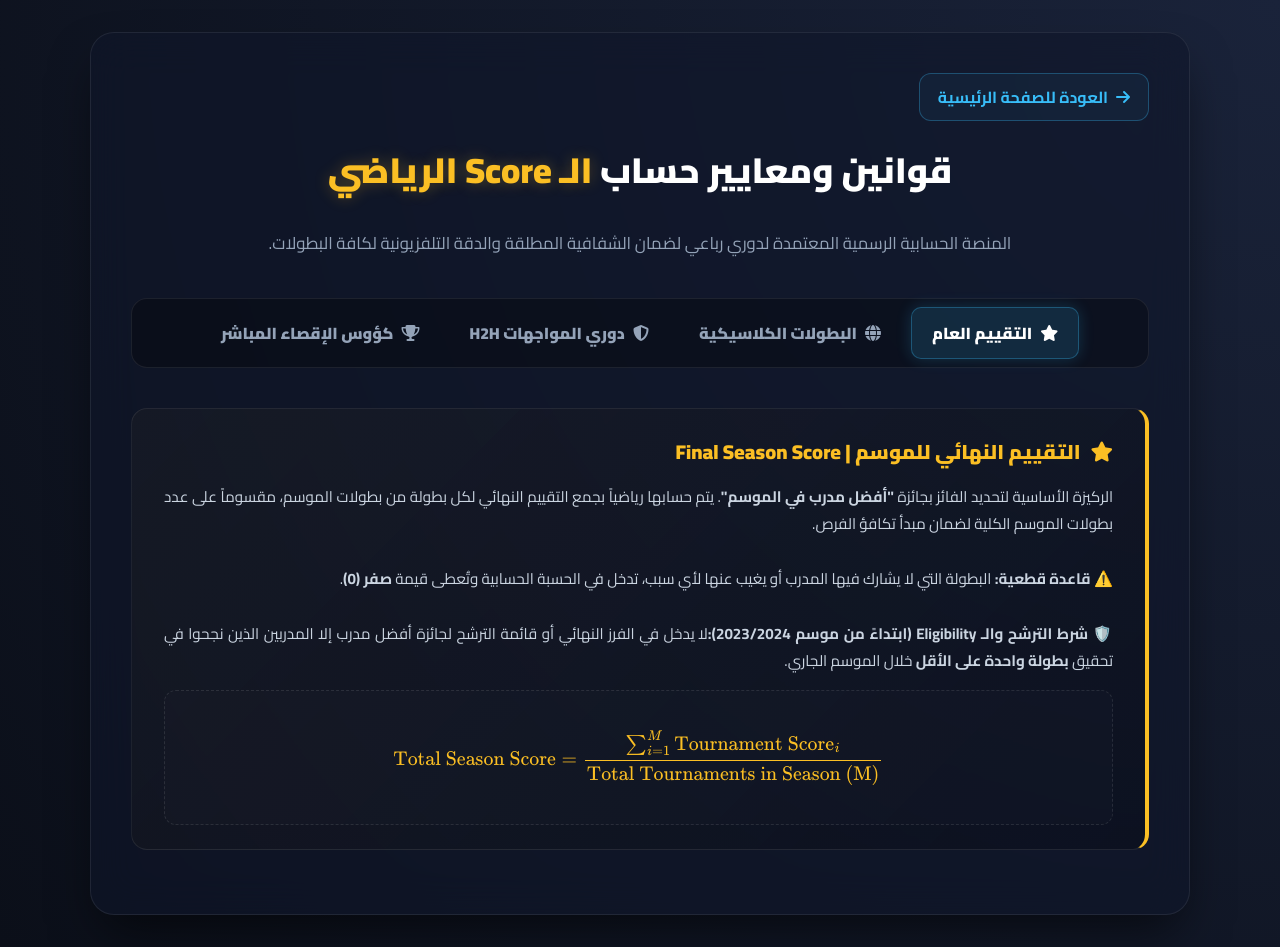
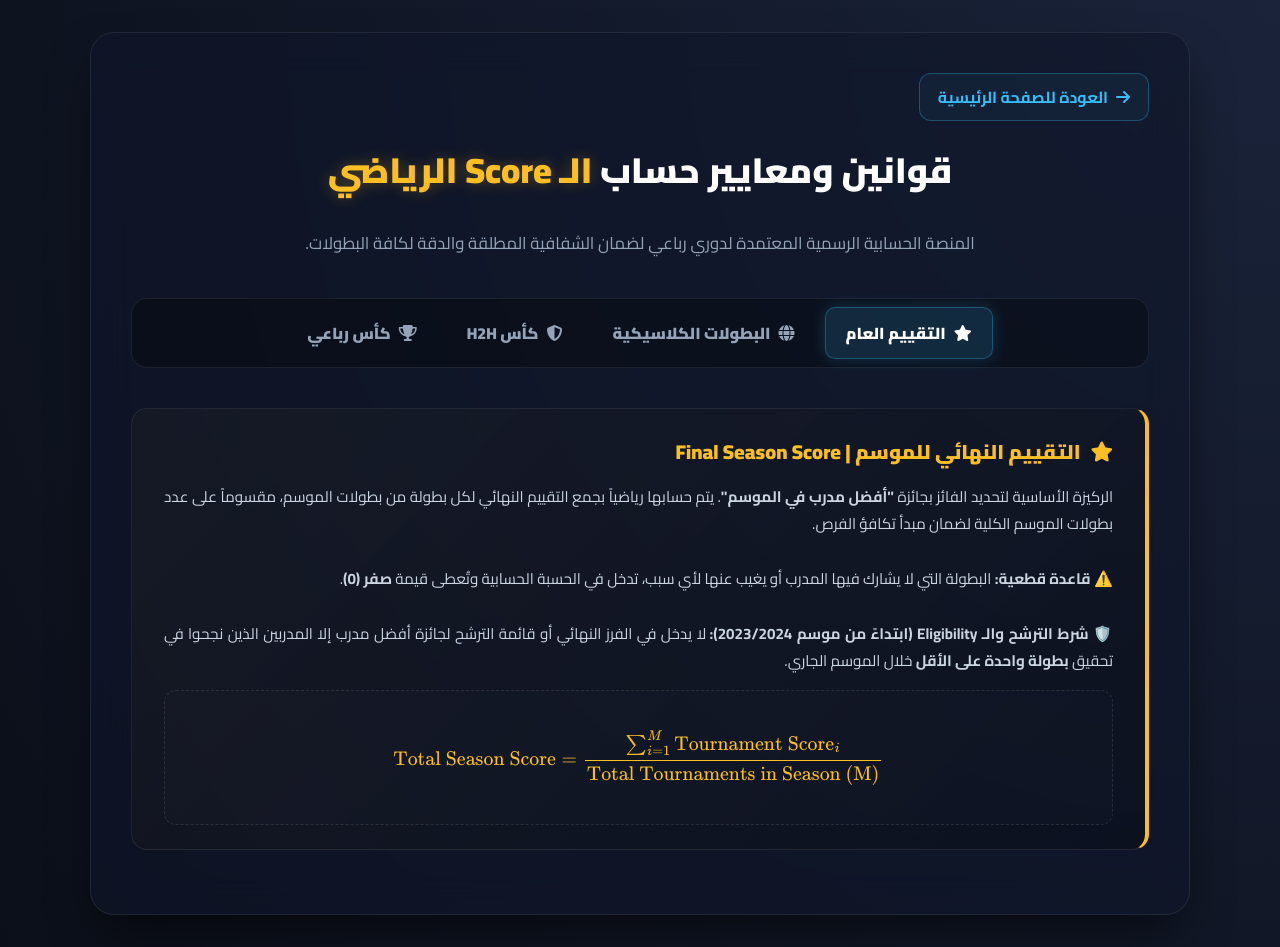
Before and after one commit to waleedehab07-sketch/Rabbaei-League, a website built with Vite: page rules.html in a window 1280 px wide. Built offline with nearby package versions, Linux system fonts and the light colour scheme.

Commit message:
Update rules.html

```diff
--- a/rules.html
+++ b/rules.html
@@ -157,13 +157,13 @@
         <a href="/" class="back-btn"><i class="fas fa-arrow-right"></i> العودة للصفحة الرئيسية</a>
 
         <h1 class="page-title">قوانين ومعايير حساب <span>الـ Score الرياضي</span></h1>
-        <p class="page-desc">المنصة الحسابية الرسمية المعتمدة لدوري رباعي لضمان الشفافية المطلقة والدقة التلفزيونية لكافة البطولات.</p>
+        <p class="page-desc">المنصة الحسابية الرسمية المعتمدة لدوري رباعي لضمان الشفافية المطلقة والدقة لكافة البطولات.</p>
 
         <div class="rules-tabs">
             <button class="tab-btn active" onclick="switchTab(event, 'general-tab')"><i class="fas fa-star"></i> التقييم العام</button>
             <button class="tab-btn" onclick="switchTab(event, 'classic-tab')"><i class="fas fa-globe"></i> البطولات الكلاسيكية</button>
-            <button class="tab-btn" onclick="switchTab(event, 'h2h-tab')"><i class="fas fa-shield-alt"></i> دوري المواجهات H2H</button>
-            <button class="tab-btn" onclick="switchTab(event, 'cup-tab')"><i class="fas fa-trophy"></i> كؤوس الإقصاء المباشر</button>
+            <button class="tab-btn" onclick="switchTab(event, 'h2h-tab')"><i class="fas fa-shield-alt"></i> كأس H2H</button>
+            <button class="tab-btn" onclick="switchTab(event, 'cup-tab')"><i class="fas fa-trophy"></i> كأس رباعي</button>
         </div>
 
         <div id="general-tab" class="tab-content active">
@@ -172,7 +172,7 @@
                 <div class="rule-text">
                     الركيزة الأساسية لتحديد الفائز بجائزة <strong>"أفضل مدرب في الموسم"</strong>. يتم حسابها رياضياً بجمع التقييم النهائي لكل بطولة من بطولات الموسم، مقسوماً على عدد بطولات الموسم الكلية لضمان مبدأ تكافؤ الفرص.
                     <br><br>⚠️ <strong>قاعدة قطعية:</strong> البطولة التي لا يشارك فيها المدرب أو يغيب عنها لأي سبب، تدخل في الحسبة الحسابية وتُعطى قيمة <strong>صفر (0)</strong>.
-                    <br><br>🛡️ <strong>شرط الترشح والـ Eligibility (ابتداءً من موسم 2023/2024):</strong>لا يدخل في الفرز النهائي أو قائمة الترشح لجائزة أفضل مدرب إلا المدربين الذين نجحوا في تحقيق <strong>بطولة واحدة على الأقل</strong> خلال الموسم الجاري.
+                    <br><br>🛡️ <strong>شرط الترشح والـ Eligibility (ابتداءً من موسم 2023/2024):</strong> لا يدخل في الفرز النهائي أو قائمة الترشح لجائزة أفضل مدرب إلا المدربين الذين نجحوا في تحقيق <strong>بطولة واحدة على الأقل</strong> خلال الموسم الجاري.
                 </div>
                 <div class="math-box">
                     $$ \text{Total Season Score} = \frac{\sum_{i=1}^{M} \text{Tournament Score}_{i}}{\text{Total Tournaments in Season (M)}} $$
```
